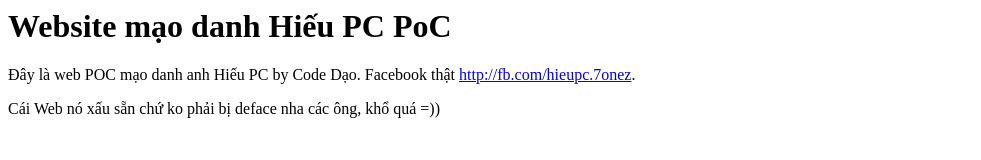
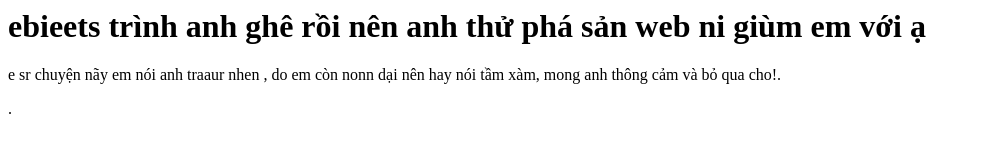
Before and after one commit to nguyenlike/http-likepro24hvip.tk-, a plain HTML site: page index.html in a window 1280 px wide. Shown: the whole page, without its empty margins (0-981 px from the left). Drawn offline with Linux system fonts and the light colour scheme.

Commit message:
Update index.html

```diff
--- a/index.html
+++ b/index.html
@@ -1,11 +1,11 @@
 <html>
   <head>
-    <title>PoC Website mạo danh anh Hiếu PC (by Code Dạo)</title>
+    <title>hi anh tkiet</title>
   </head>
 
   <body>
-    <h1>Website mạo danh Hiếu PC PoC</h1>
-    <p>Đây là web POC mạo danh anh Hiếu PC by Code Dạo. Facebook thật <a href="https://fb.com/hieupc.7onez">http://fb.com/hieupc.7onez</a>.</p>
-    <p>Cái Web nó xấu sẵn chứ ko phải bị deface nha các ông, khổ quá =))</p>
+    <h1> ebieets trình anh ghê rồi nên anh thử phá sản web ni giùm em với ạ</h1>
+    <p>e sr chuyện nãy em nói anh traaur nhen , do em còn nonn dại nên hay nói tầm xàm, mong anh thông cảm và bỏ qua cho!</a>.</p>
+    <p>.</p>
   </body>
 </html>
```
